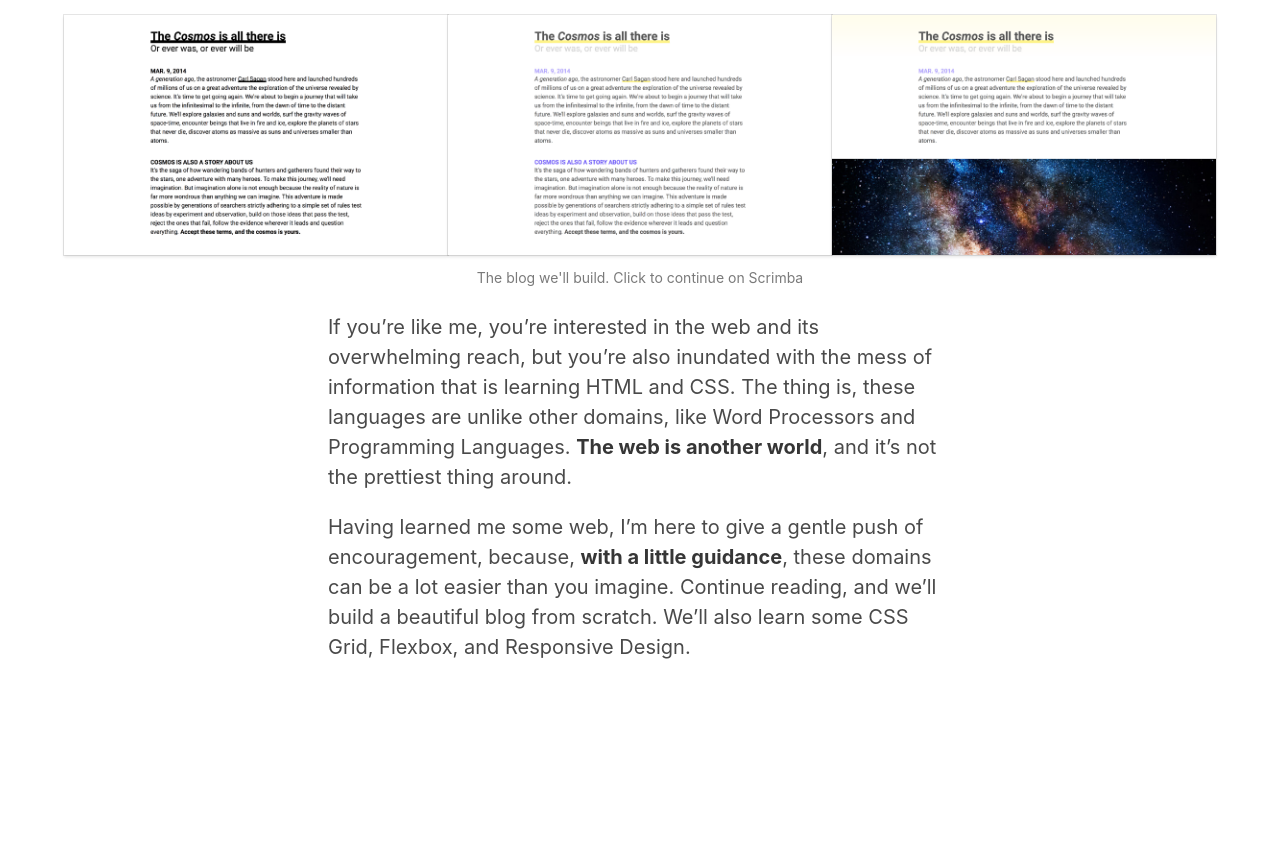
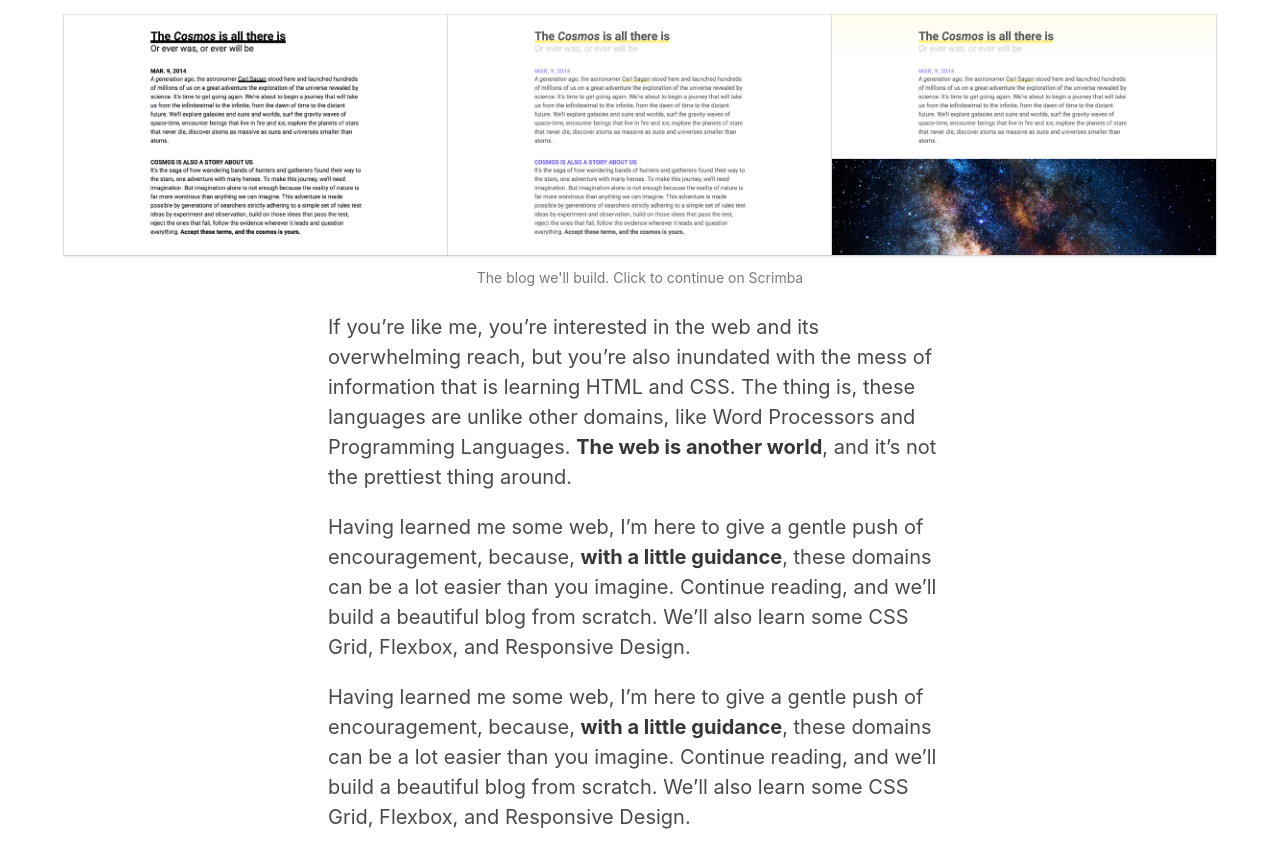
Before and after one commit to hauze-v/bulma-blog, a plain HTML site: page index.html in a window 1280 px wide. Shown: the part 374-1242 px from the top of the page. Before the commit the page ends 1084 px from the top, so only its background shows below. Drawn offline with nearby package versions, Linux system fonts and the light colour scheme.

```diff
--- a/index.html
+++ b/index.html
@@ -120,6 +120,11 @@
 					Continue reading, and we’ll build a beautiful blog from scratch.
 					We’ll also learn some CSS Grid, Flexbox, and Responsive Design.
 				</p>
+				<p>
+					Having learned me some web, I’m here to give a gentle push of encouragement, because, <strong>with a little guidance</strong>, these domains can be a lot easier than you imagine.
+					Continue reading, and we’ll build a beautiful blog from scratch.
+					We’ll also learn some CSS Grid, Flexbox, and Responsive Design.
+				</p>
 			</div>
 
 		</div>
```
